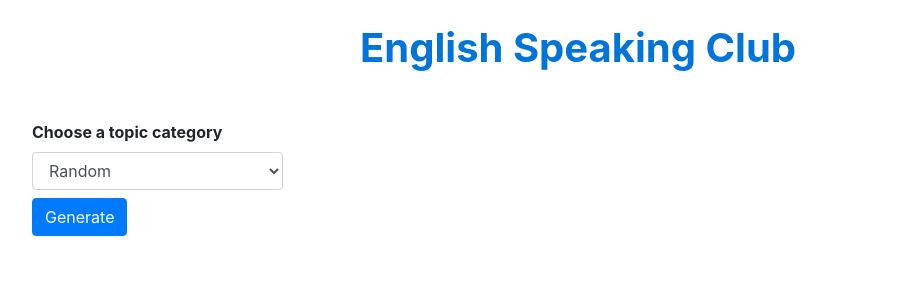
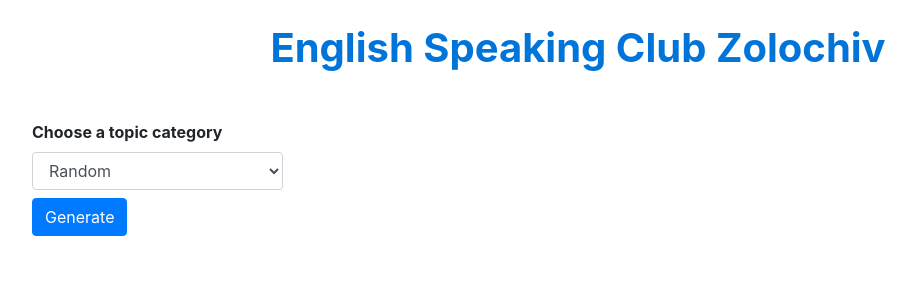
Before and after one commit to taras1024/english_app, a Flask app: page / in a window 1280 px wide. Shown: the part 76-376 px from the top of the page, without its empty margins (62-977 px from the left). Run offline with Flask 2, Linux system fonts and the light colour scheme; some libraries are stand-ins or nearby versions.

Commit message:
dbTopics

```diff
--- a/templates/index.html
+++ b/templates/index.html
@@ -1,7 +1,7 @@
 {% extends "layout.html" %}
 
 {% block main %}
-    <h1 class="mb-5">English Speaking Club</h1>
+    <h1 class="mb-5">English Speaking Club Zolochiv</h1>
     <div class="row">
         <div class="col-xs-12 col-sm-12 col-md-12 col-lg-3">
             <form method="post">
```
Also changed, not shown: topics.db.
